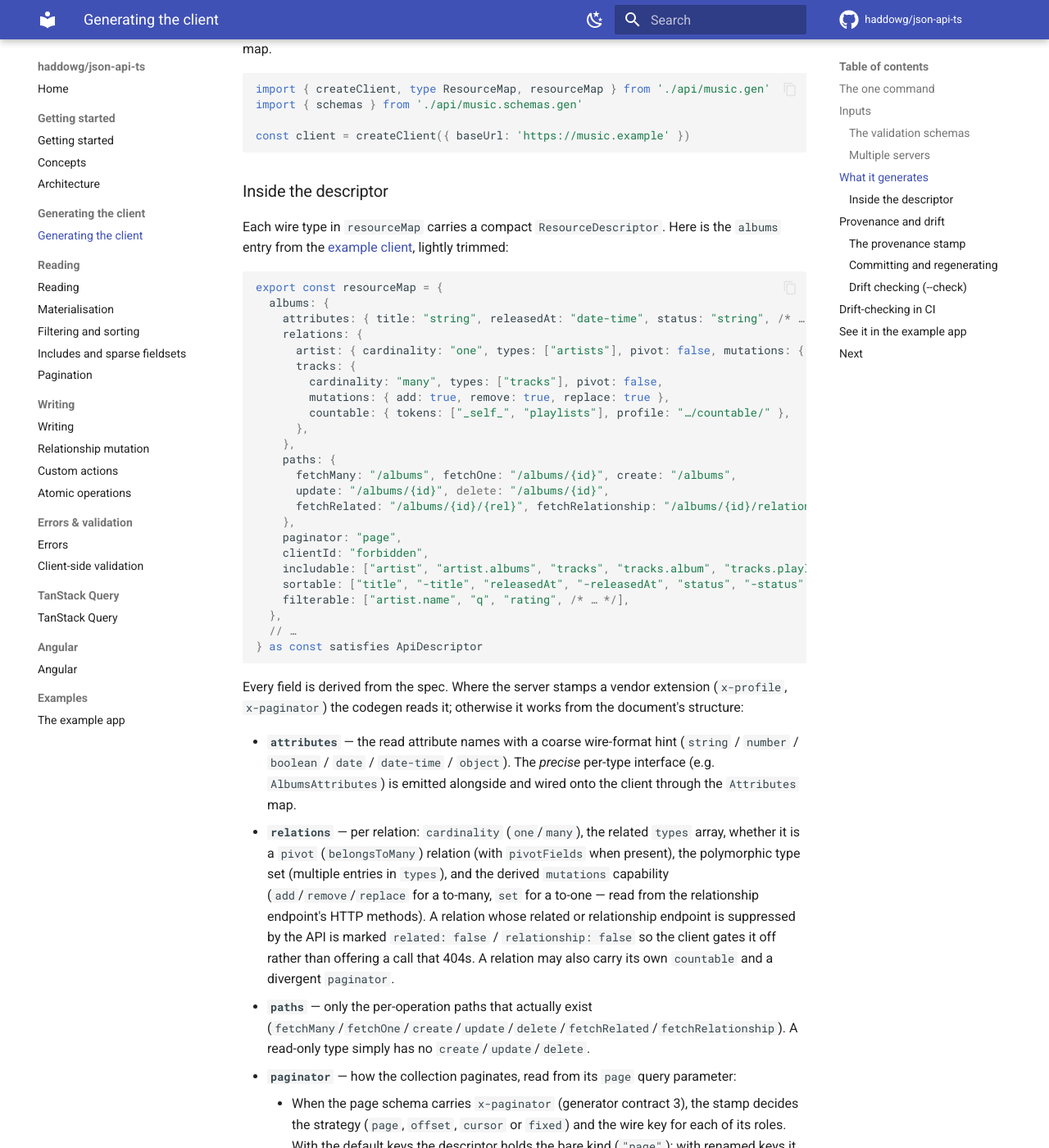
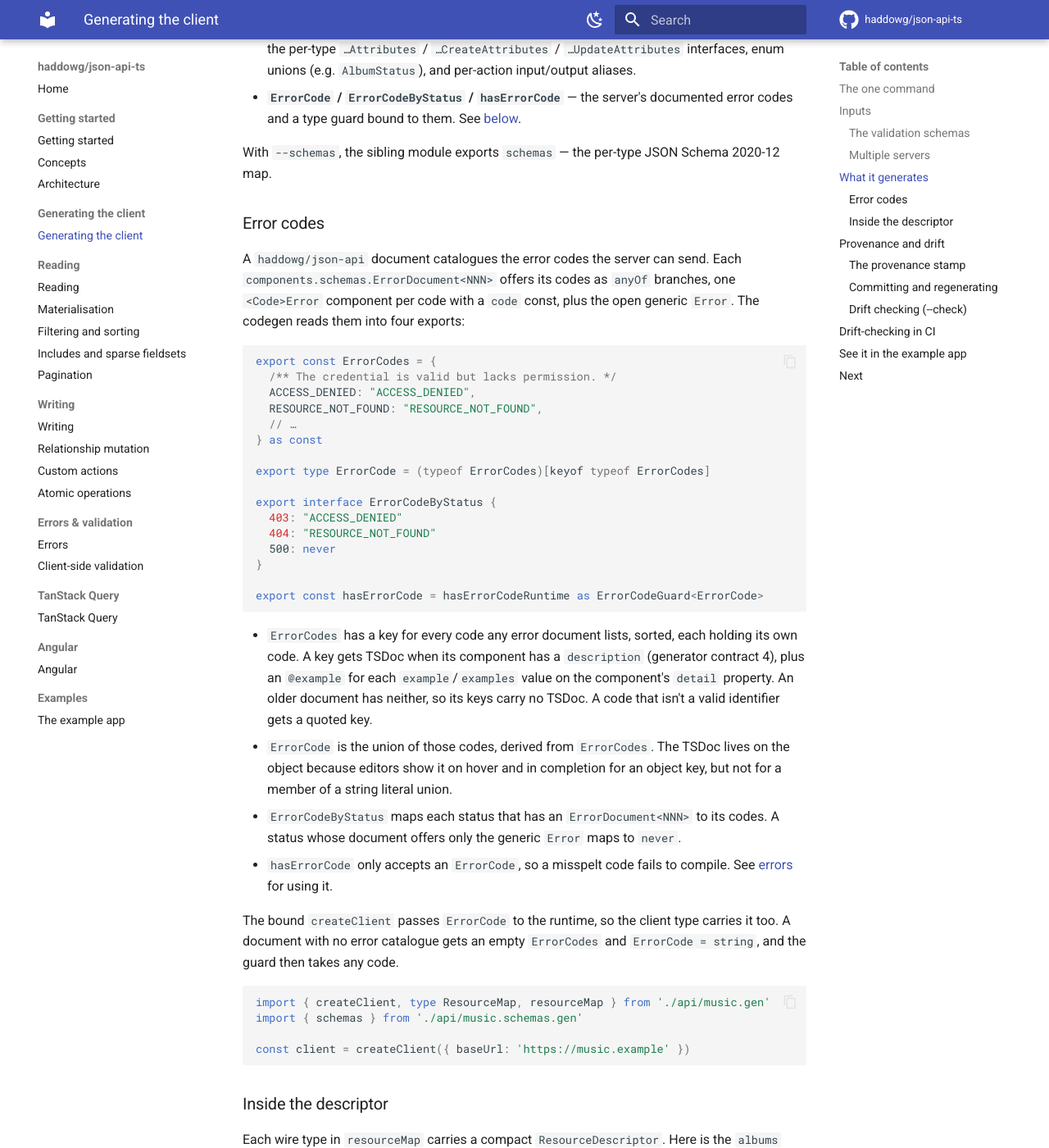
Before and after one commit to haddowg/json-api-ts, an MkDocs documentation site: the page built from docs/codegen.md, in a window 1280 px wide and 1400 px high, scrolled down 2354 px. Shown: the whole window at 82% size. Built offline with MkDocs 1.6.1 and Material for MkDocs 9.7.7, drawn with Linux system fonts in a browser that asks for light colours; comment, search, counter and statistics services are not loaded; some of the changed text lies outside the part shown.

Commit message:
docs: document typed error codes and record ADR 0009

````diff
--- a/docs/codegen.md
+++ b/docs/codegen.md
@@ -49,6 +49,10 @@ A local spec is convenient for CI (see [below](#drift-checking-in-ci)); a URL is
 convenient during development against a running API. Either resolves to the same
 generated output for the same spec content.
 
+The document's `info.x-generator.contract` says which structures it carries. This
+codegen reads contracts 1 to 4. An older document is an error, and a newer one
+generates with a warning that the client may miss what the server added.
+
 ### The validation schemas
 
 Add `--schemas` to also read the server's JSON Schema bundle and emit a sibling
@@ -92,9 +96,54 @@ runtime's needs, and all the real machinery lives in the generic
   create/update), plus the per-type `…Attributes` / `…CreateAttributes` /
   `…UpdateAttributes` interfaces, enum unions (e.g. `AlbumStatus`), and per-action
   input/output aliases.
+- **`ErrorCode` / `ErrorCodeByStatus` / `hasErrorCode`** — the server's documented
+  error codes and a type guard bound to them. See [below](#error-codes).
 
 With `--schemas`, the sibling module exports `schemas` — the per-type JSON Schema
 2020-12 map.
+
+### Error codes
+
+A `haddowg/json-api` document catalogues the error codes the server can send. Each
+`components.schemas.ErrorDocument<NNN>` offers its codes as `anyOf` branches, one
+`<Code>Error` component per code with a `code` const, plus the open generic `Error`.
+The codegen reads them into four exports:
+
+```ts
+export const ErrorCodes = {
+  /** The credential is valid but lacks permission. */
+  ACCESS_DENIED: "ACCESS_DENIED",
+  RESOURCE_NOT_FOUND: "RESOURCE_NOT_FOUND",
+  // …
+} as const
+
+export type ErrorCode = (typeof ErrorCodes)[keyof typeof ErrorCodes]
+
+export interface ErrorCodeByStatus {
+  403: "ACCESS_DENIED"
+  404: "RESOURCE_NOT_FOUND"
+  500: never
+}
+
+export const hasErrorCode = hasErrorCodeRuntime as ErrorCodeGuard<ErrorCode>
+```
+
+- `ErrorCodes` has a key for every code any error document lists, sorted, each
+  holding its own code. A key gets TSDoc when its component has a `description`
+  (generator contract 4), plus an `@example` for each `example`/`examples` value on
+  the component's `detail` property. An older document has neither, so its keys
+  carry no TSDoc. A code that isn't a valid identifier gets a quoted key.
+- `ErrorCode` is the union of those codes, derived from `ErrorCodes`. The TSDoc
+  lives on the object because editors show it on hover and in completion for an
+  object key, but not for a member of a string literal union.
+- `ErrorCodeByStatus` maps each status that has an `ErrorDocument<NNN>` to its
+  codes. A status whose document offers only the generic `Error` maps to `never`.
+- `hasErrorCode` only accepts an `ErrorCode`, so a misspelt code fails to compile.
+  See [errors](errors.md#match-on-an-error-code) for using it.
+
+The bound `createClient` passes `ErrorCode` to the runtime, so the client type
+carries it too. A document with no error catalogue gets an empty `ErrorCodes` and
+`ErrorCode = string`, and the guard then takes any code.
 
 ```ts
 import { createClient, type ResourceMap, resourceMap } from './api/music.gen'
````
Also changed, not shown: CONTEXT.md (+5 -0 lines), docs/adr/0009-type-error-codes-from-the-documented-catalogue-and-keep-it-open.md (added, +24 -0 lines), docs/angular.md (+1 -1 lines), docs/errors.md (+55 -1 lines).
